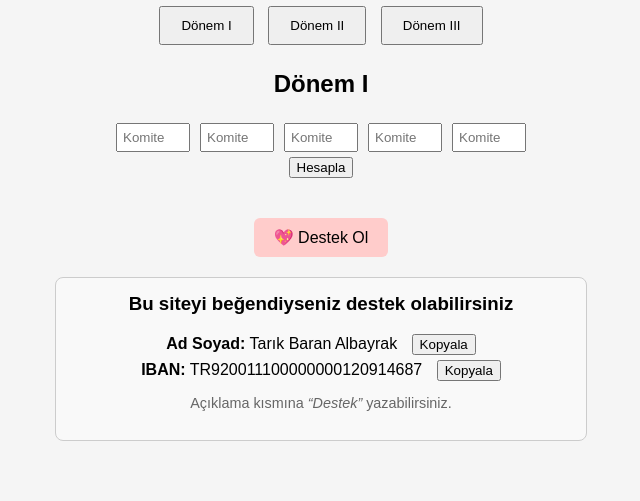
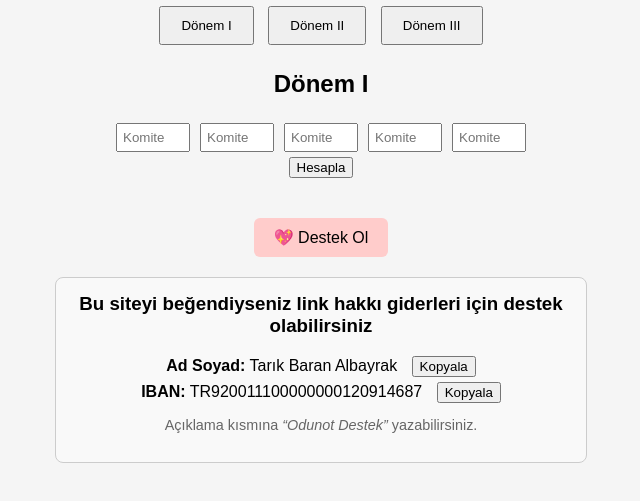
Before and after one commit to tarik55060/ba-, a plain HTML site: page index.html in a window 1280 px wide. Both pictures are taken after a click on the button "💖 Destek Ol". Shown: the part 107-608 px from the top of the page, without its empty margins (319-959 px from the left). Drawn offline with Linux system fonts and the light colour scheme.

Commit message:
Update index.html

```diff
--- a/index.html
+++ b/index.html
@@ -46,7 +46,7 @@
     </button>
 
     <div id="destekKutusu" style="display: none; margin-top: 20px; padding: 15px; max-width: 500px; margin-left: auto; margin-right: auto; border: 1px solid #ccc; border-radius: 8px; background-color: #f9f9f9; font-family: sans-serif;">
-      <h3 style="margin-top: 0;">Bu siteyi beğendiyseniz destek olabilirsiniz</h3>
+      <h3 style="margin-top: 0;">Bu siteyi beğendiyseniz link hakkı giderleri için destek olabilirsiniz</h3>
 
       <p style="margin: 5px 0;">
         <strong>Ad Soyad:</strong> <span id="adSoyad">Tarık Baran Albayrak</span>
@@ -58,7 +58,7 @@
         <button onclick="kopyala('iban')" style="margin-left: 10px;">Kopyala</button>
       </p>
 
-      <p style="font-size: 0.9em; color: #666;">Açıklama kısmına <em>“Destek”</em> yazabilirsiniz.</p>
+      <p style="font-size: 0.9em; color: #666;">Açıklama kısmına <em>“Odunot Destek”</em> yazabilirsiniz.</p>
     </div>
   </div>
 
```
